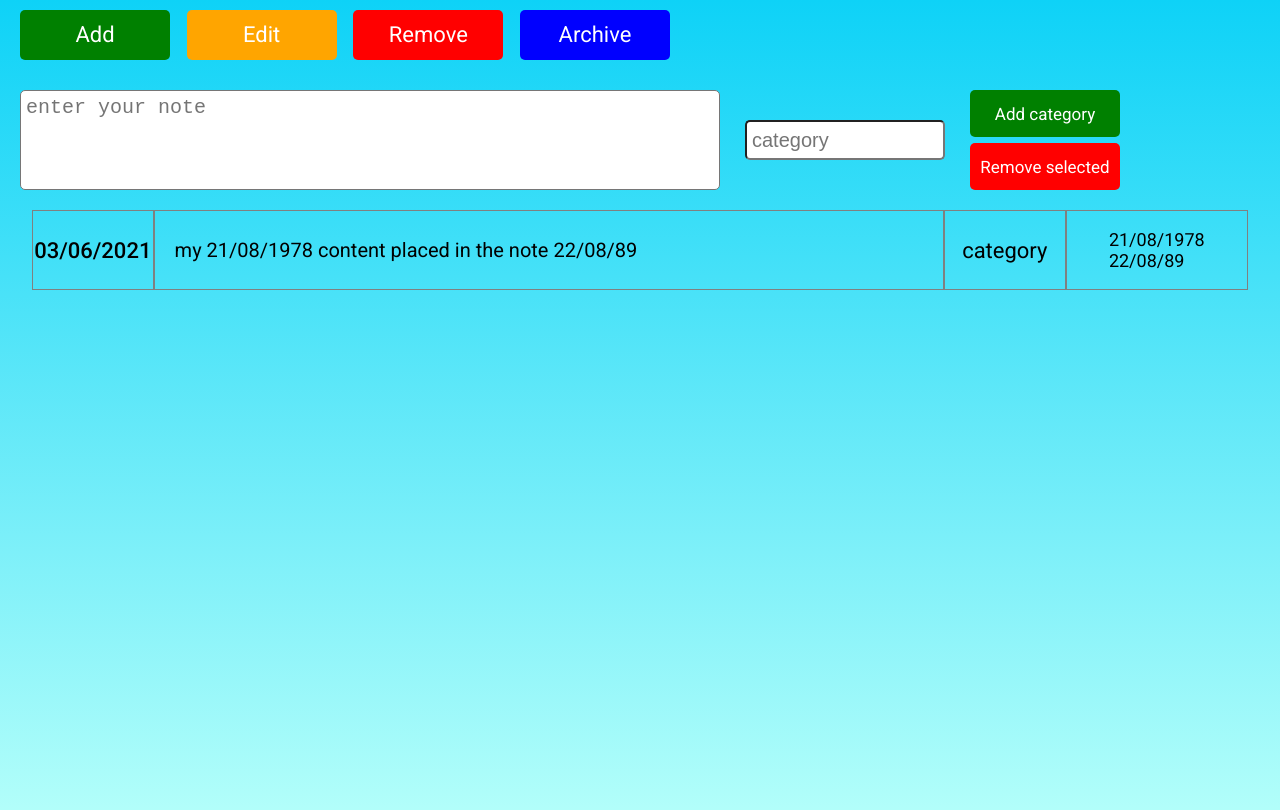
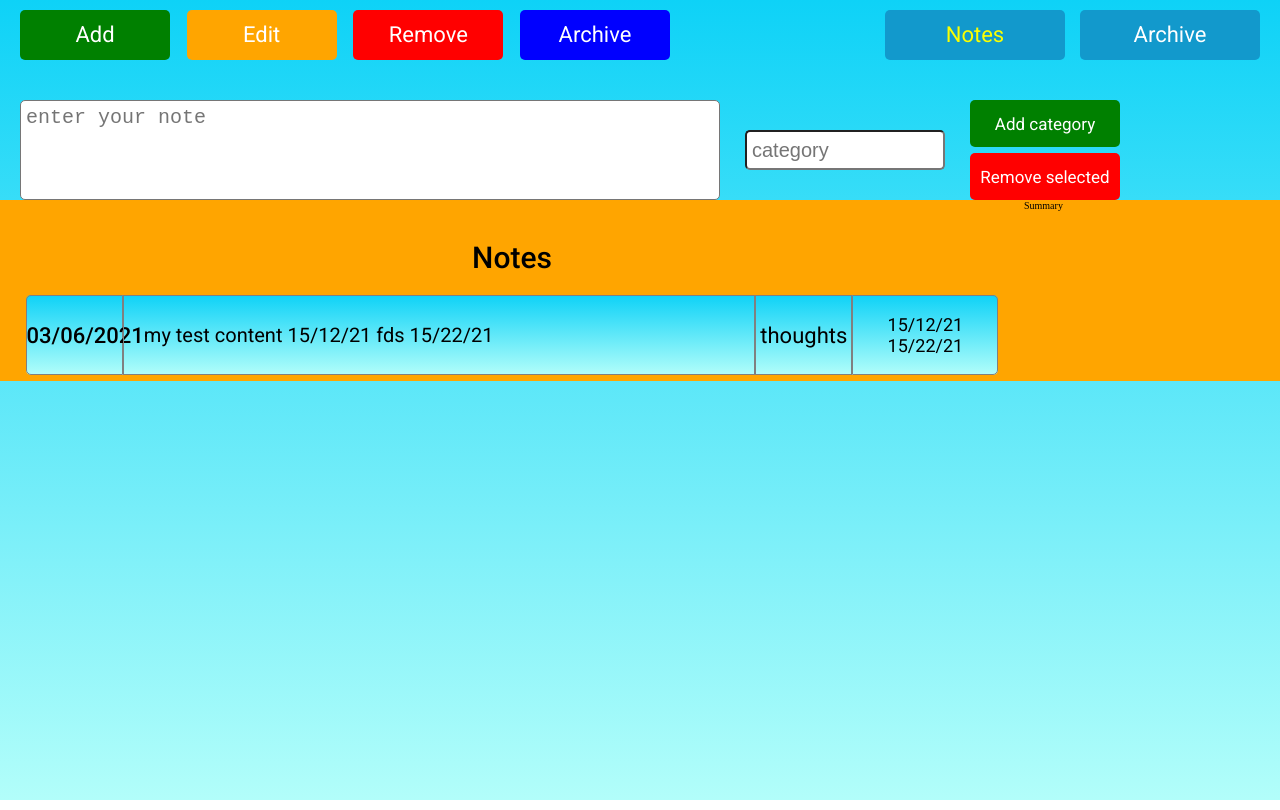
Before and after one commit to YuriyL-Git/NotesApp, a website built with webpack: page src/index.html in a window 1280 px wide. Built offline with nearby package versions, Linux system fonts and the light colour scheme.

Commit message:
feat: add button selectors

```diff
--- a/src/app/app.js
+++ b/src/app/app.js
@@ -1,10 +1,46 @@
-import {Note} from "@/app/components/note/note";
+import {NotesField} from "@/app/components/notes-field/notes-field";
 
 export class App {
-  constructor(notesField) {
-    console.log(notesField);
-    const note = new Note('my 21/08/1978 content placed in the note 22/08/89 ', 'category');
+  constructor() {
+    this.btnAdd = document.querySelector('.header__btn-add');
+    this.btnEdit = document.querySelector('.header__btn-edit');
+    this.btnRemove = document.querySelector('.header__btn-remove');
+    this.btnArchive = document.querySelector('.header__btn-archive');
+    this.btnRestore = document.querySelector('.header__btn-restore');
 
-    notesField.append(note.component);
+    this.btnShowNotes = document.querySelector('.header__btn-show-notes');
+    this.btnShowArchive = document.querySelector('.header__btn-show-archive');
+
+    this.notesEntry = document.querySelector('.notes-field__wrapper');
+    this.summaryEntry = document.querySelector('.summary-field__wrapper');
+
+    this.notesField = new NotesField();
+    this.notesEntry.append(this.notesField.component);
+  }
+
+  start() {
+    this.btnAdd.addEventListener('click', () => {
+
+    });
+
+    this.btnEdit.addEventListener('click', () => {
+
+    });
+
+    this.btnRemove.addEventListener('click', () => {
+
+    });
+
+    this.btnArchive.addEventListener('click', () => {
+
+    });
+
+    this.btnShowNotes.addEventListener('click', () => {
+
+    });
+
+    this.btnShowArchive.addEventListener('click', () => {
+
+    });
   }
 }
--- a/src/app/components/note/_note.scss
+++ b/src/app/components/note/_note.scss
@@ -1,11 +1,27 @@
 .note {
   width: 95%;
-  margin: 0 auto 0.5rem;
+  margin: 0 auto 0.6rem;
   height: 8rem;
   display: grid;
   grid-template-columns: 10% 65% 10% 15%;
   grid-template-areas: "tm ct cg dt";
   font-family: Roboto, sans-serif;
+  cursor: pointer;
+  border-radius: 5px;
+
+  background: linear-gradient(to top, rgb(178, 254, 250), rgb(14, 210, 247));;
+
+  &:hover {
+    background: linear-gradient(120deg, #b2fefa, #0ed2f7);
+  }
+
+  &--selected {
+    background: linear-gradient(120deg, #79ebe4, #00d7ff);
+
+    &:hover {
+      background: linear-gradient(120deg, #79ebe4, #00d7ff);
+    }
+  }
 
   &__creation-time {
     grid-area: tm;
@@ -15,6 +31,7 @@
     width: 100%;
     font-size: 2.2rem;
     font-weight: 500;
+    border-radius: 5px 0 0 5px;
   }
 
   &__content {
@@ -43,7 +60,7 @@
     width: 100%;
     font-size: 1.8rem;
     display: grid;
-    place-items: center
-
+    place-items: center;
+    border-radius: 0 5px 5px 0;
   }
 }
--- a/src/app/components/note/note.js
+++ b/src/app/components/note/note.js
@@ -10,6 +10,7 @@ export class Note extends Component {
     this.content = new Component('div', 'note__content');
     this.category = new Component('div', 'note__category');
     this.datesInTheNote = new Component('div', 'note__dates-in-note');
+    this.selected = false;
 
     this.creationTime.component.innerHTML = new Date().toJSON().slice(0, 10).split('-').reverse().join('/');
     this.content.component.innerHTML = noteContent;
@@ -17,5 +18,14 @@ export class Note extends Component {
     this.datesInTheNote.component.innerHTML = noteContent.match(FIND_DATES_REGEX).join('<br/>');
 
     this.appendComponents(this.creationTime, this.content, this.category, this.datesInTheNote);
+
+    this.setupNote();
+  }
+
+  setupNote() {
+    this.component.addEventListener('click', () => {
+      this.selected = !this.selected;
+      this.component.classList.toggle('note--selected');
+    });
   }
 }
--- /dev/null
+++ b/src/app/components/notes-field/_notes-field.scss
@@ -0,0 +1,16 @@
+.notes-field {
+  &__wrapper {
+    margin-top: 2rem;
+    width: 80%;
+    height: auto;
+    display: flex;
+    flex-direction: column;
+  }
+
+  &__title {
+    margin: 2rem auto;
+    font-family: Roboto, sans-serif;
+    font-size: 3rem;
+    font-weight: 500;
+  }
+}
--- /dev/null
+++ b/src/app/components/notes-field/notes-field.js
@@ -0,0 +1,11 @@
+import {Component} from "@/app/components/base-component/component";
+import './_notes-field.scss';
+import {Note} from "@/app/components/note/note";
+
+export class NotesField extends Component {
+  constructor() {
+    super('section', 'notes-field');
+    const note = new Note('my test content 15/12/21 fds 15/22/21', 'thoughts');
+    this.appendComponents(note);
+  }
+}
--- /dev/null
+++ b/src/assets/scss/_data-section.scss
@@ -0,0 +1,4 @@
+.info-section {
+  display: flex;
+  background-color: orange;
+}
--- a/src/assets/scss/_header.scss
+++ b/src/assets/scss/_header.scss
@@ -1,5 +1,8 @@
 .header {
-  &__controls-btn {
+  display: flex;
+  justify-content: space-between;
+
+  &__control-btn-wrapper {
     margin: 1rem 0 0 2rem;
     width: 65rem;
     height: 4rem;
@@ -22,4 +25,29 @@
   &__btn-archive {
     background-color: blue;
   }
+
+  &__render-btn-wrapper {
+    width: 37.5rem;
+    display: flex;
+    margin: 1rem 2rem 0 2rem;
+    justify-content: space-between;
+  }
+
+  &__btn-show-notes {
+    width: 18rem;
+    background-color: #1299cc;
+  }
+
+  &__btn-show-archive {
+    width: 18rem;
+    background-color: #1299cc;
+  }
+
+  &__btn-show--active {
+    color: #fbff01;
+  }
 }
+
+.hidden {
+  display: none;
+}
--- a/src/assets/scss/_notes-field.scss
+++ /dev/null
@@ -1,7 +0,0 @@
-.notes-field {
-  &__wrapper {
-    margin-top: 2rem;
-    width: 100%;
-    height: auto;
-  }
-}
--- a/src/assets/scss/style.scss
+++ b/src/assets/scss/style.scss
@@ -1,7 +1,7 @@
 @use './button';
 @use './header';
-@use './note-to-add';
-@use './notes-field';
+@use 'inputs';
+@use 'data-section';
 
 html {
   font-size: 62.5%;
--- a/src/index.html
+++ b/src/index.html
@@ -11,11 +11,16 @@
 </head>
 <body class="app-body">
 <header class="header">
-  <div class="header__controls-btn">
+  <div class="header__control-btn-wrapper">
     <button class="btn header__btn-add">Add</button>
     <button class="btn header__btn-edit">Edit</button>
     <button class="btn header__btn-remove">Remove</button>
     <button class="btn header__btn-archive">Archive</button>
+    <button class="btn header__btn-restore hidden">Restore</button>
+  </div>
+  <div class="header__render-btn-wrapper">
+    <button class="btn header__btn-show-notes header__btn-show--active">Notes</button>
+    <button class="btn header__btn-show-archive">Archive</button>
   </div>
 </header>
 
@@ -34,11 +39,16 @@
     </div>
   </section>
 </div>
-<div class="notes-field__wrapper">
-  <section class="notes-field">
 
-  </section>
-</div>
+<section class="info-section">
+  <div class="notes-field__wrapper">
+    <p class="notes-field__title">Notes</p>
+  </div>
+  <div class="summary-field__wrapper">
+    <p class="summary-field__title">Summary</p>
+  </div>
+
+</section>
 
 </body>
 </html>
--- a/src/main.js
+++ b/src/main.js
@@ -1,10 +1,7 @@
 import './assets/scss/style.scss';
 import {App} from './app/app';
 
-const notesField = document.querySelector('.notes-field');
-
 window.onload = () => {
-  new App(notesField);
-
-  // console.log(appRoot);
+  const app = new App();
+  app.start();
 };
```
Also changed, not shown: src/app/components/summary/summary.js (added, +8 -0 lines), src/app/components/summary/_summary.scss (added), src/assets/scss/_inputs.scss (renamed from src/assets/scss/_note-to-add.scss).
